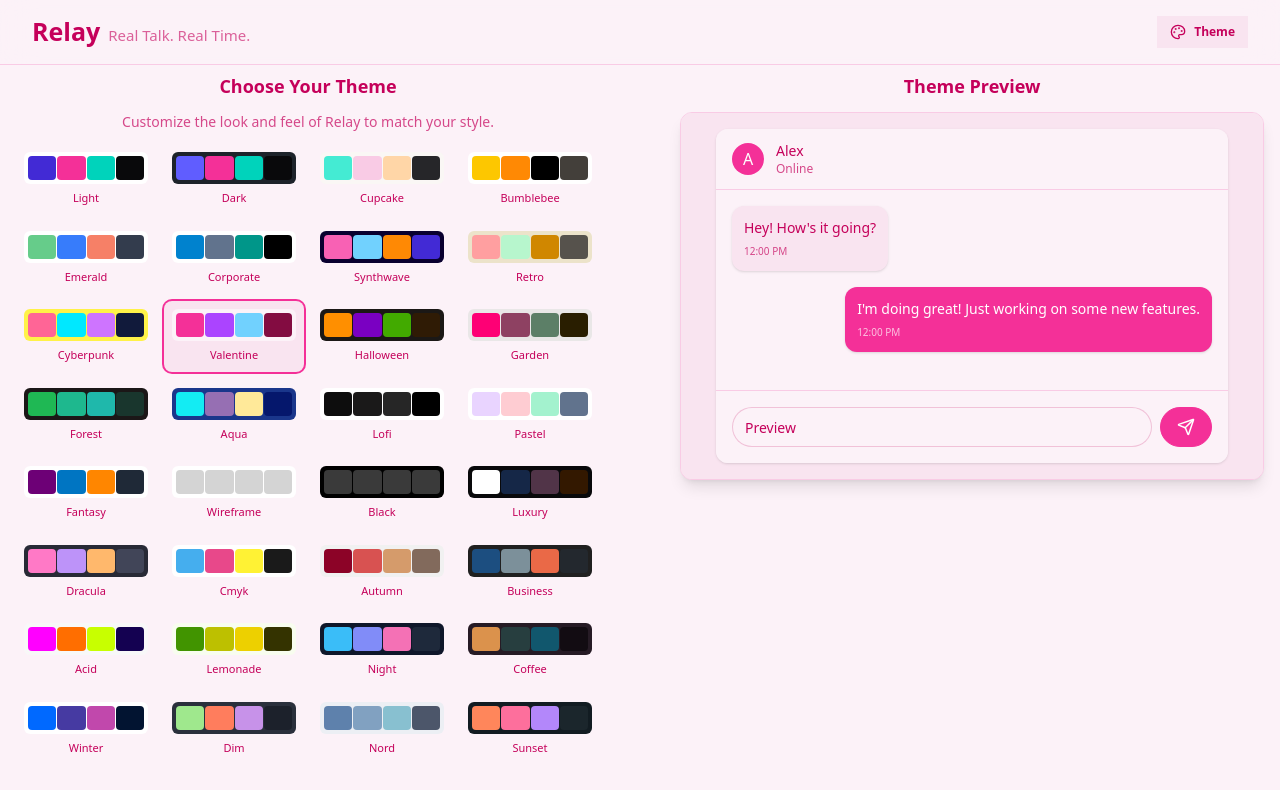
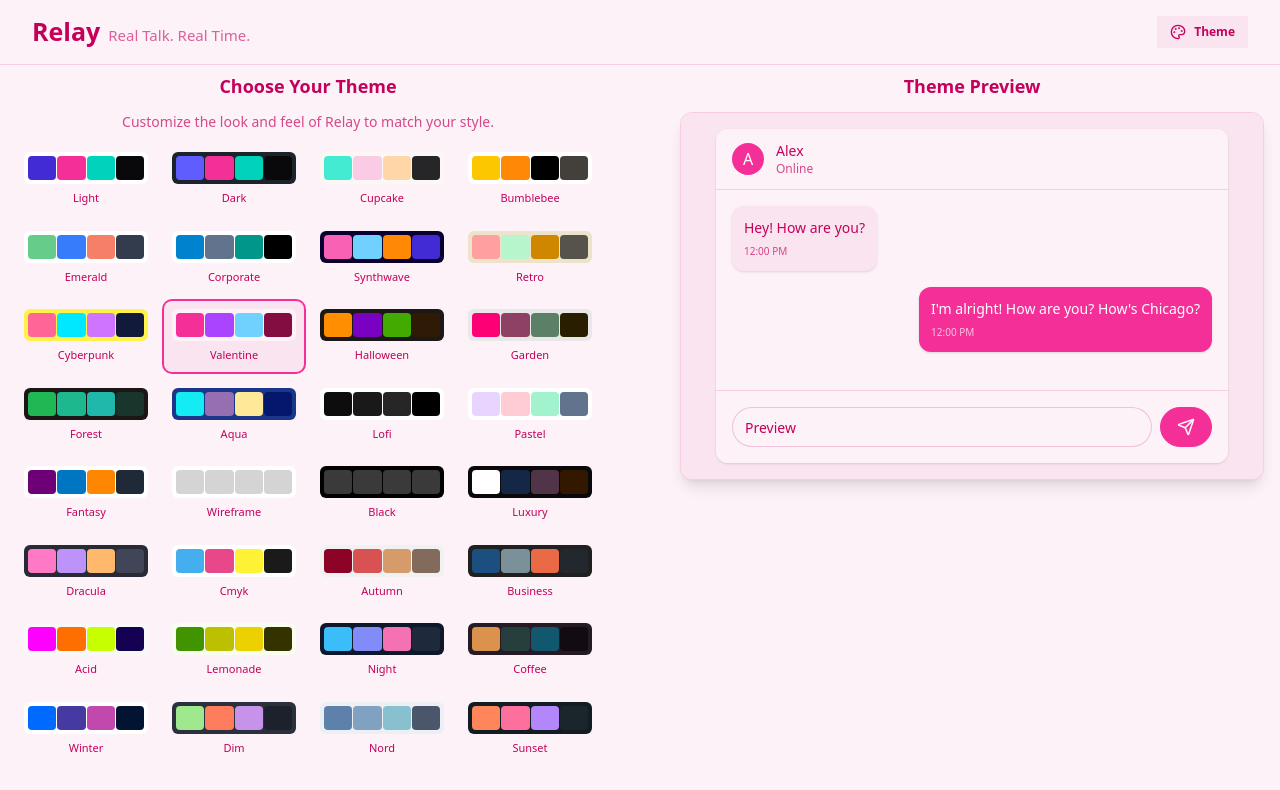
Before and after one commit to IshaaS/relay-chat, a React (Vite) app in the folder frontend/: page /settings in a window 1280 px wide. Shown: the top 790 px of the page. Built offline with nearby package versions, Linux system fonts and the light colour scheme; no server answers.

Commit message:
Update SettingsPage.jsx

```diff
--- a/frontend/src/pages/SettingsPage.jsx
+++ b/frontend/src/pages/SettingsPage.jsx
@@ -4,8 +4,8 @@ import { useThemeStore } from "../store/useThemeStore";
 import { Send } from "lucide-react";
 
 const PREVIEW_MESSAGES = [
-  { id: 1, content: "Hey! How's it going?", isSent: false },
-  { id: 2, content: "I'm doing great! Just working on some new features.", isSent: true },
+  { id: 1, content: "Hey! How are you?", isSent: false },
+  { id: 2, content: "I'm alright! How are you? How's Chicago?", isSent: true },
 ];
 
 const SettingsPage = () => {
```
